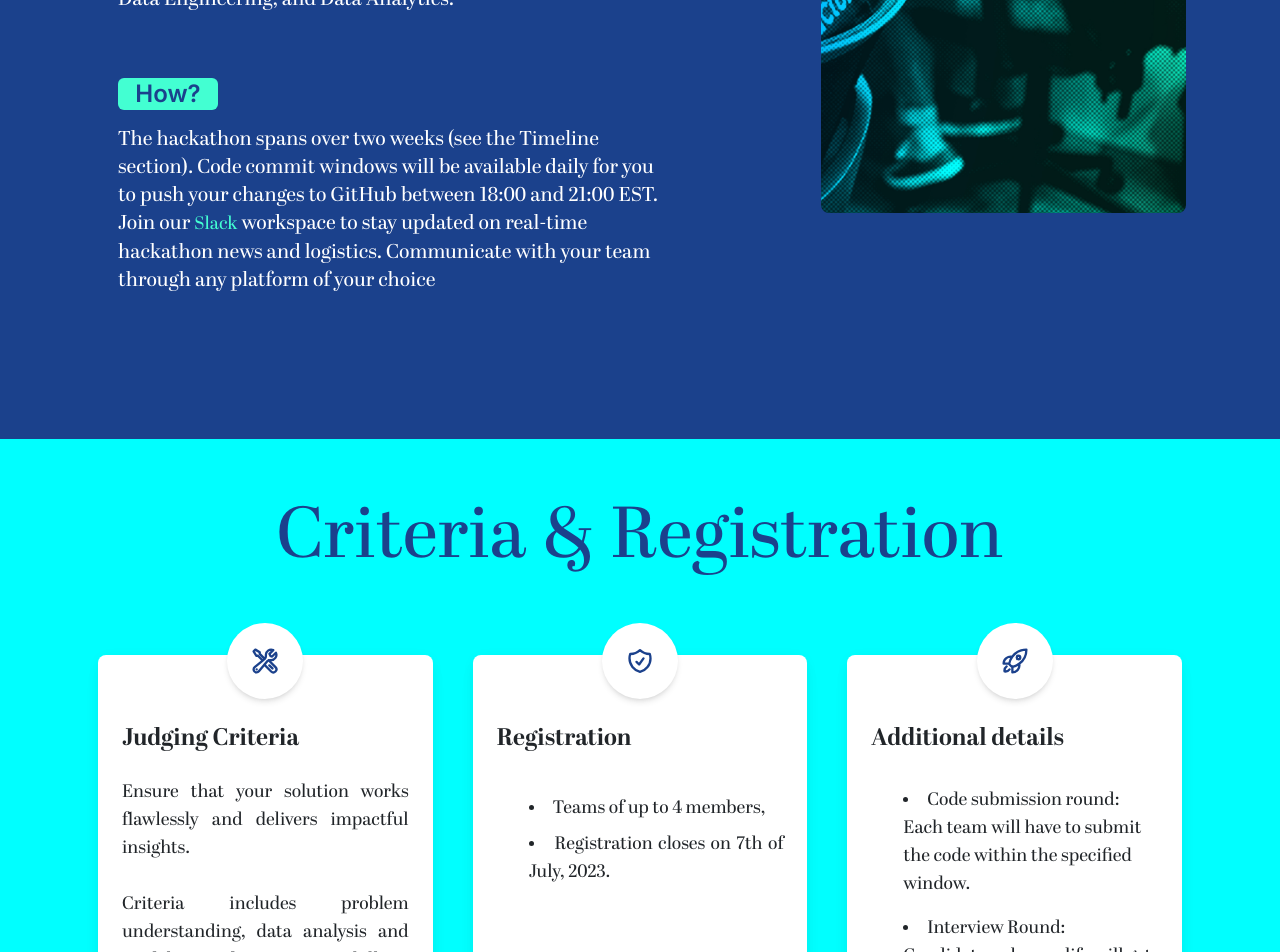
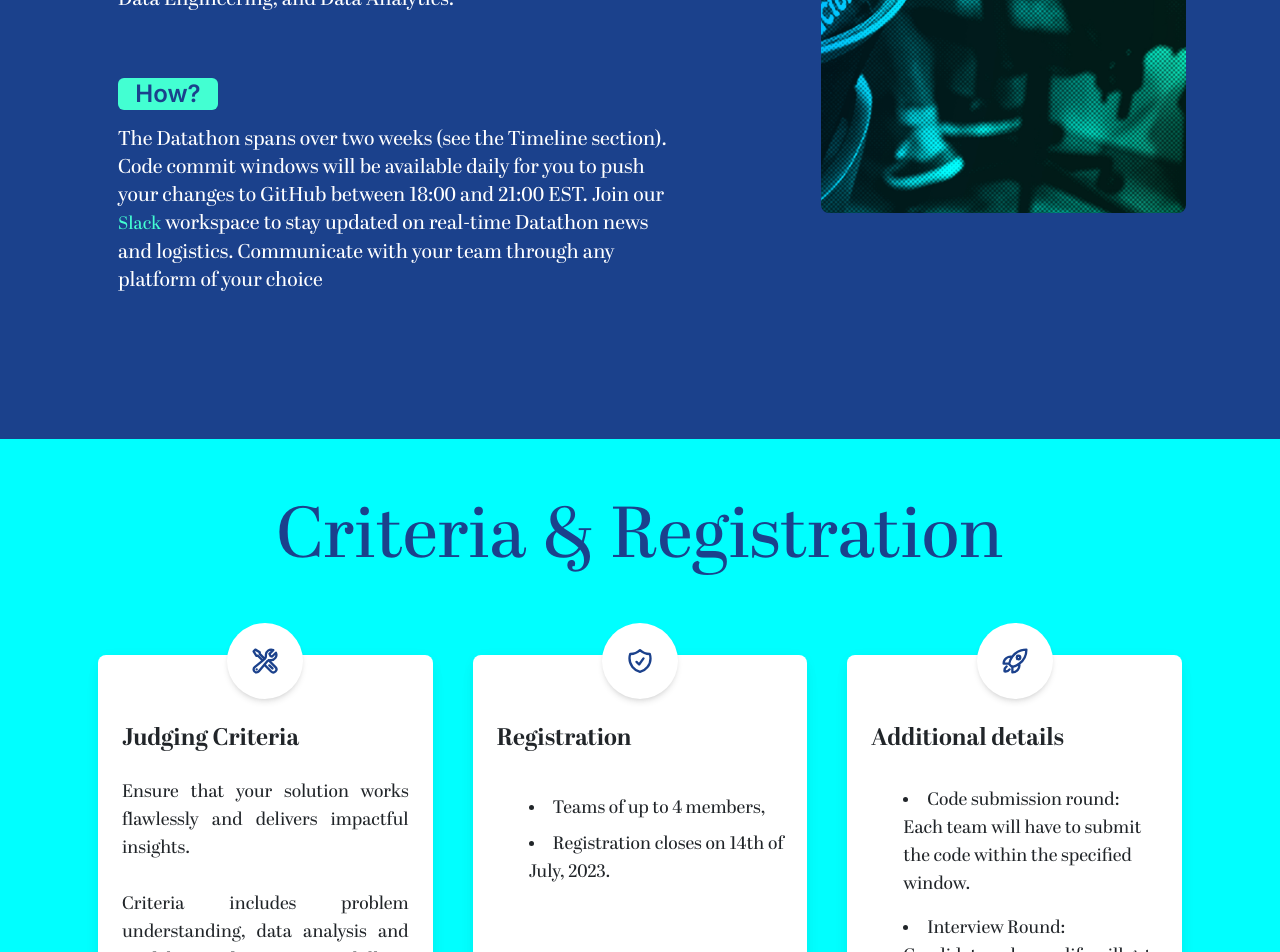
Before and after one commit to Ciroye/hackaton_factored, a Next.js app: page / in a window 1280 px wide. Shown: the part 3060-4012 px from the top of the page. Built offline with nearby package versions, Linux system fonts and the light colour scheme.

Commit message:
fix typos

```diff
--- a/components/Criteria.js
+++ b/components/Criteria.js
@@ -20,10 +20,10 @@ const Criteria = () => {
           Criteria & Registration
         </h2>
         <div className="grid md:grid-cols-3 md:gap-x-2">
-          <div className="mb-12 md:mb-0 mx-3">
+          <div className="mx-3 mb-12 md:mb-0">
             <div className="block h-full rounded-lg bg-white shadow-[0_2px_15px_-3px_rgba(0,0,0,0.07),0_10px_20px_-2px_rgba(0,0,0,0.04)] dark:bg-neutral-700">
               <div className="flex justify-center">
-                <div className="-mt-8 inline-block rounded-full z-10 bg-white p-4 text-primary shadow-md">
+                <div className="z-10 inline-block p-4 -mt-8 bg-white rounded-full shadow-md text-primary">
                   <svg
                     xmlns="http://www.w3.org/2000/svg"
                     fill="none"
@@ -54,10 +54,10 @@ const Criteria = () => {
             </div>
           </div>
 
-          <div className="mb-12 md:mb-0 mx-3">
+          <div className="mx-3 mb-12 md:mb-0">
             <div className="block h-full rounded-lg bg-white shadow-[0_2px_15px_-3px_rgba(0,0,0,0.07),0_10px_20px_-2px_rgba(0,0,0,0.04)] dark:bg-neutral-700">
               <div className="flex justify-center">
-                <div className="-mt-8 inline-block rounded-full z-10 bg-white p-4 text-primary shadow-md">
+                <div className="z-10 inline-block p-4 -mt-8 bg-white rounded-full shadow-md text-primary">
                   <svg
                     xmlns="http://www.w3.org/2000/svg"
                     fill="none"
@@ -82,7 +82,7 @@ const Criteria = () => {
                   <ul className="py-2 text-justify list-disc list-inside font-abril">
                     <li className="py-2 text-lg">Teams of up to 4 members,</li>
                     <li className="text-lg">
-                      Registration closes on 7th of July, 2023.
+                      Registration closes on 14th of July, 2023.
                     </li>
                   </ul>
                 </p>
@@ -90,10 +90,10 @@ const Criteria = () => {
             </div>
           </div>
 
-          <div className="mb-12 md:mb-0 mx-3 md:mx-0">
+          <div className="mx-3 mb-12 md:mb-0 md:mx-0">
             <div className="block h-full rounded-lg bg-white shadow-[0_2px_15px_-3px_rgba(0,0,0,0.07),0_10px_20px_-2px_rgba(0,0,0,0.04)] dark:bg-neutral-700">
               <div className="flex justify-center">
-                <div className="-mt-8 inline-block rounded-full z-10 bg-white p-4 text-primary shadow-md">
+                <div className="z-10 inline-block p-4 -mt-8 bg-white rounded-full shadow-md text-primary">
                   <svg
                     xmlns="http://www.w3.org/2000/svg"
                     fill="none"
--- a/components/Details.js
+++ b/components/Details.js
@@ -73,7 +73,7 @@ const Details = () => {
                   How?
                 </h1>
                 <p className="mt-3 text-xl text-white font-abril ">
-                  The hackathon spans over two weeks (see the Timeline section).
+                  The Datathon spans over two weeks (see the Timeline section).
                   Code commit windows will be available daily for you to push
                   your changes to GitHub between 18:00 and 21:00 EST. Join our{' '}
                   <a
@@ -82,7 +82,7 @@ const Details = () => {
                   >
                     Slack
                   </a>{' '}
-                  workspace to stay updated on real-time hackathon news and
+                  workspace to stay updated on real-time Datathon news and
                   logistics. Communicate with your team through any platform of
                   your choice
                 </p>
```
